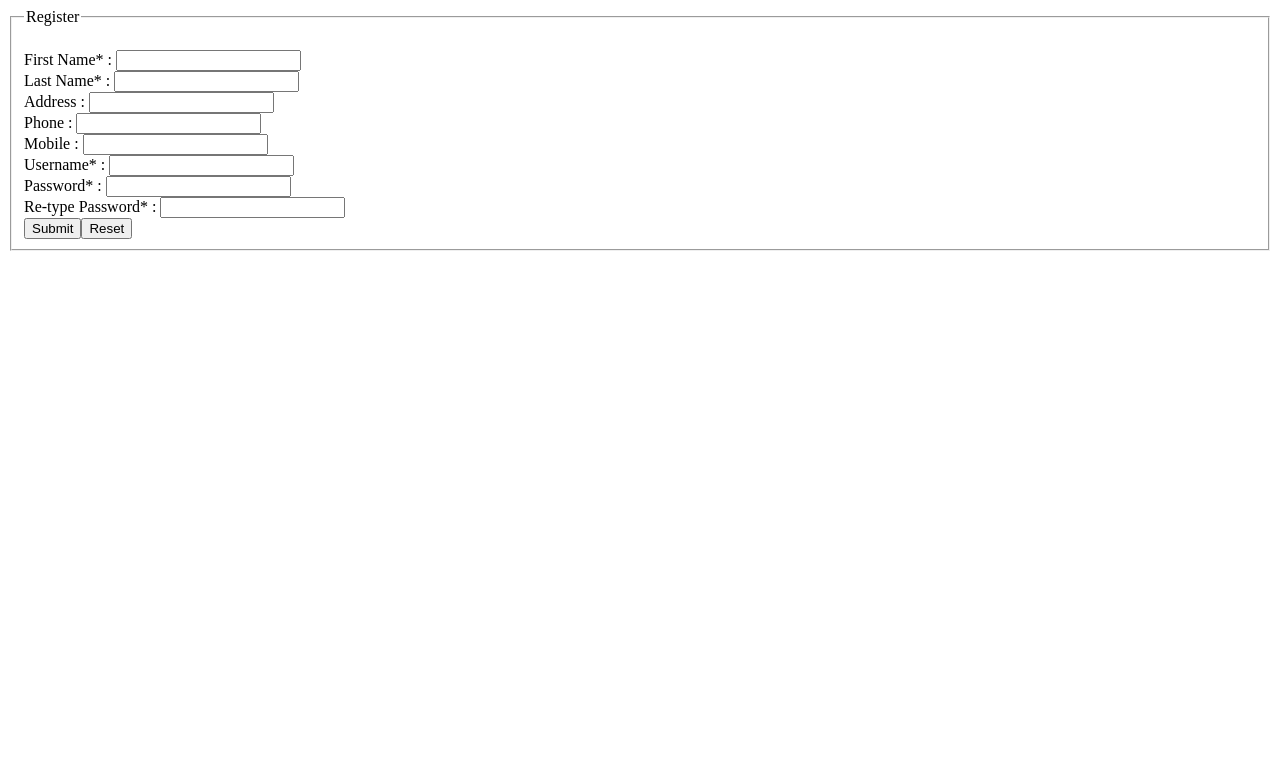
After one commit to vyas2senthil/ReviewWebsite, a PHP site: page /register.php in a window 1280 px wide. The commit adds this page. Shown: the top 783 px of the page. Run offline with PHP 8.4, Linux system fonts and the light colour scheme.

Commit message:
After adding some pages

```diff
--- /dev/null
+++ b/app/view/register.php
@@ -0,0 +1,39 @@
+<?php
+
+/*
+ * To change this template, choose Tools | Templates
+ * and open the template in the editor.
+ */
+?>
+<html>
+
+
+
+    <body>
+        <div id="registrationForm">
+            <form id="register" action="register.php" method="post">
+                <fieldset>
+                    <legend>Register</legend>
+                    <input type="hidden" name="submitted" id="submitted" value="1" /><br/>
+                    <label for="firstName">First Name* : </label>
+                    <input type="text" name="firstName" id="firstName" maxlength="50" /><br/>
+                    <label for="lastName">Last Name* :</label>
+                    <input type="text" name="lastName" id="lastName" maxlength="50" /><br/>
+                    <label for="address">Address     :</label>
+                    <input type="text" name="address" id="address" maxlength="50" /><br/>
+                    <label for="phone">Phone    :</label>
+                    <input type="text" name="phone" id="phone" maxlength="50" /><br/>
+                    <label for="mobile">Mobile    :</label>
+                    <input type="text" name="mobile" id="mobile" maxlength="50" /><br/>
+                    <label for="username">Username* :</label>
+                    <input type="text" name="username" id="username" maxlength="50" /><br/>
+                    <label for="password">Password* :</label>
+                    <input type="password" name="password" id="password" maxlength="50" /><br/>
+                    <label for="passwordRepeat">Re-type Password* :</label>
+                    <input type="password" name="passwordRepeat" id="passwordRepeat" maxlength="50" /><br/>
+                    <input type="submit" id="submit"><input type="reset" id="reset">                </fieldset>
+            </form>
+        </div> <!-- Registration Form ends here -->
+    </body>
+
+</html>
--- /dev/null
+++ b/css/stylesheet.css
@@ -0,0 +1,4 @@
+#loginForm{
+     border:1px solid;
+     padding: 1px;
+}
```
Also changed, not shown: app/view/footer.php (added, +7 -0 lines), app/view/header.php (added, +16 -0 lines), app/view/login.php (+16 -3 lines), app/view/logout.php (added, +8 -0 lines), app/view/surveyTakerPage.php (added, +19 -0 lines), 2 other files.
